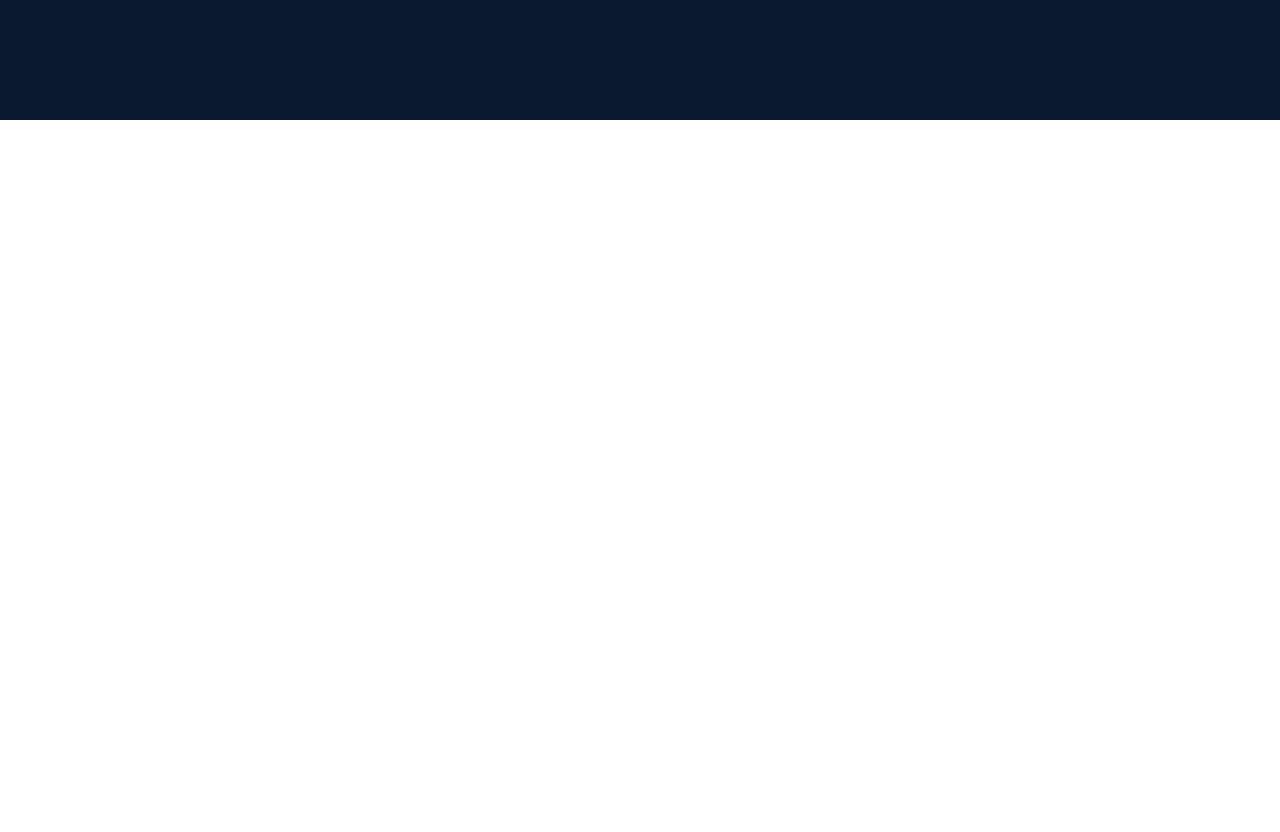
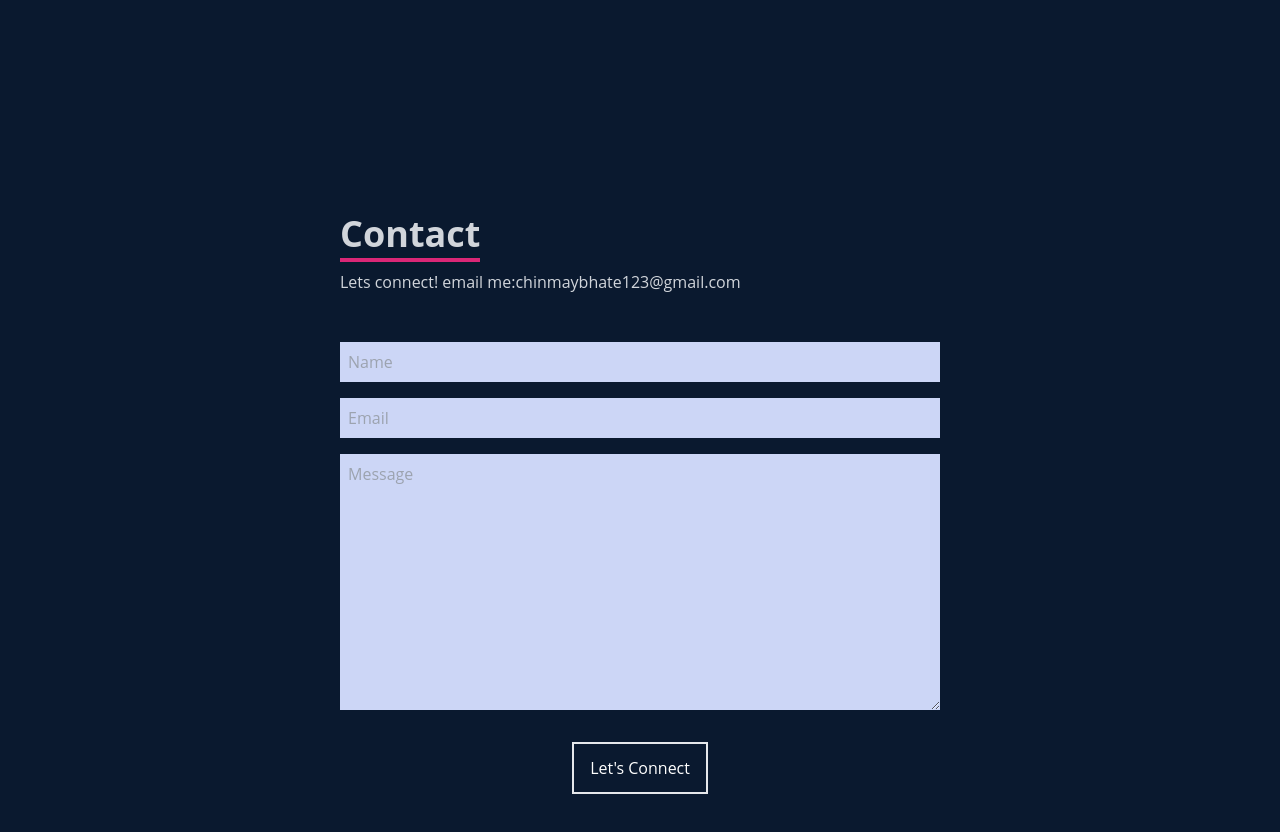
Before and after one commit to chinmay13/Portfolio, a React (Create React App) app in the folder portfolio-react-app/: page / in a window 1280 px wide. Shown: the part 3080-3912 px from the top of the page. Before the commit the page ends 3200 px from the top, so only its background shows below. Built offline with nearby package versions, Linux system fonts and the light colour scheme.

Commit message:
Added Contact Page

```diff
--- a/portfolio-react-app/package.json
+++ b/portfolio-react-app/package.json
@@ -3,6 +3,7 @@
   "version": "0.1.0",
   "private": true,
   "dependencies": {
+    "@react-spring/web": "^9.7.3",
     "@testing-library/jest-dom": "^5.17.0",
     "@testing-library/react": "^13.4.0",
     "@testing-library/user-event": "^13.5.0",
--- a/portfolio-react-app/src/App.js
+++ b/portfolio-react-app/src/App.js
@@ -1,4 +1,5 @@
 import About from "./components/About";
+import Contact from "./components/Contact";
 import Home from "./components/Home";
 import Navbar from "./components/Navbar";
 import Skills from "./components/Skills";
@@ -12,6 +13,7 @@ function App() {
       <About />
       <Skills />
       <Work />
+      <Contact />
     </div>
   );
 }
--- /dev/null
+++ b/portfolio-react-app/src/components/Contact.jsx
@@ -0,0 +1,48 @@
+import React from "react";
+
+function Contact() {
+  return (
+    <div
+      name="contact"
+      className="bg-[#0a192F] h-screen w-full  mx-auto flex p-4 justify-center items-center"
+    >
+      <form
+        method="POST"
+        action="https://getform.io/f/b9f4a06b-f33b-4e6a-98f7-dc1c7df75358"
+        className="flex flex-col max-w-[600px] w-full"
+      >
+        <div className="pb-8">
+          <p className="text-4xl text-gray-300 font-bold inline border-b-4 border-pink-600">
+            Contact
+          </p>
+          <p className="py-4 text-gray-300">
+            Lets connect! email me:chinmaybhate123@gmail.com
+          </p>
+        </div>
+        <input
+          className="bg-[#ccd6f6] p-2"
+          type="text"
+          placeholder="Name"
+          name="name"
+        ></input>
+        <input
+          className="my-4 p-2 bg-[#ccd6f6]"
+          type="email"
+          placeholder="Email"
+          name="email"
+        ></input>
+        <textarea
+          className="p-2 bg-[#ccd6f6]"
+          name="message"
+          rows="10"
+          placeholder="Message"
+        ></textarea>
+        <button className="text-white border-2 hover:bg-pink-600 duration-300 hover:border-pink-600 px-4 py-3 my-8 mx-auto flex items-center">
+          Let's Connect
+        </button>
+      </form>
+    </div>
+  );
+}
+
+export default Contact;
--- a/portfolio-react-app/src/components/Skills.jsx
+++ b/portfolio-react-app/src/components/Skills.jsx
@@ -1,10 +1,38 @@
-import React from "react";
+import React, { useEffect, useState } from "react";
 import ReactImg from "../assets/React-icon.png";
+import { useScroll, animated, useSpring } from "@react-spring/web";
 
 function Skills() {
+  const containerRef = React.useRef(null);
+  const handleScroll = (event) => {
+    console.log(event);
+  };
+
+  const applyScrollEvent = () => {
+    // console.log("adding scroll event");
+    // window.addEventListener("scroll", handleScroll);
+  };
+  //   const { scrollYProgress } = useScroll({
+  //     container: containerRef,
+  //     onChange: ({ value: { scrollYProgress } }) => {
+  //       console.log(scrollYProgress);
+  //     },
+  //   });
+  //   const removeEvent = () => {
+  //     console.log("removing scroll event");
+  //     window.removeEventListener("scroll", handleScroll);
+  //   };
   return (
-    <div name="skills" className="bg-[#0a192F] h-screen w-full text-gray-300">
-      <div className="max-w-[1000px] mx-auto p-4 flex flex-col justify-center items-center w-full h-full">
+    <div
+      name="skills"
+      className="bg-[#0a192F] h-screen w-full text-gray-300"
+      //   onMouseEnter={applyScrollEvent}
+      //   onMouseLeave={removeEvent}
+    >
+      <animated.div
+        // style={{ opacity: scrollYProgress }}
+        className="max-w-[1000px] mx-auto p-4 flex flex-col justify-center items-center w-full h-full"
+      >
         <div>
           <p className="text-4xl font-bold inline border-b-4 border-pink-600">
             Experience
@@ -46,7 +74,7 @@ function Skills() {
             <p>React JS</p>
           </div>
         </div>
-      </div>
+      </animated.div>
     </div>
   );
 }
```
Also changed, not shown: 1 other file (tests, documents, lock files or other folders).
